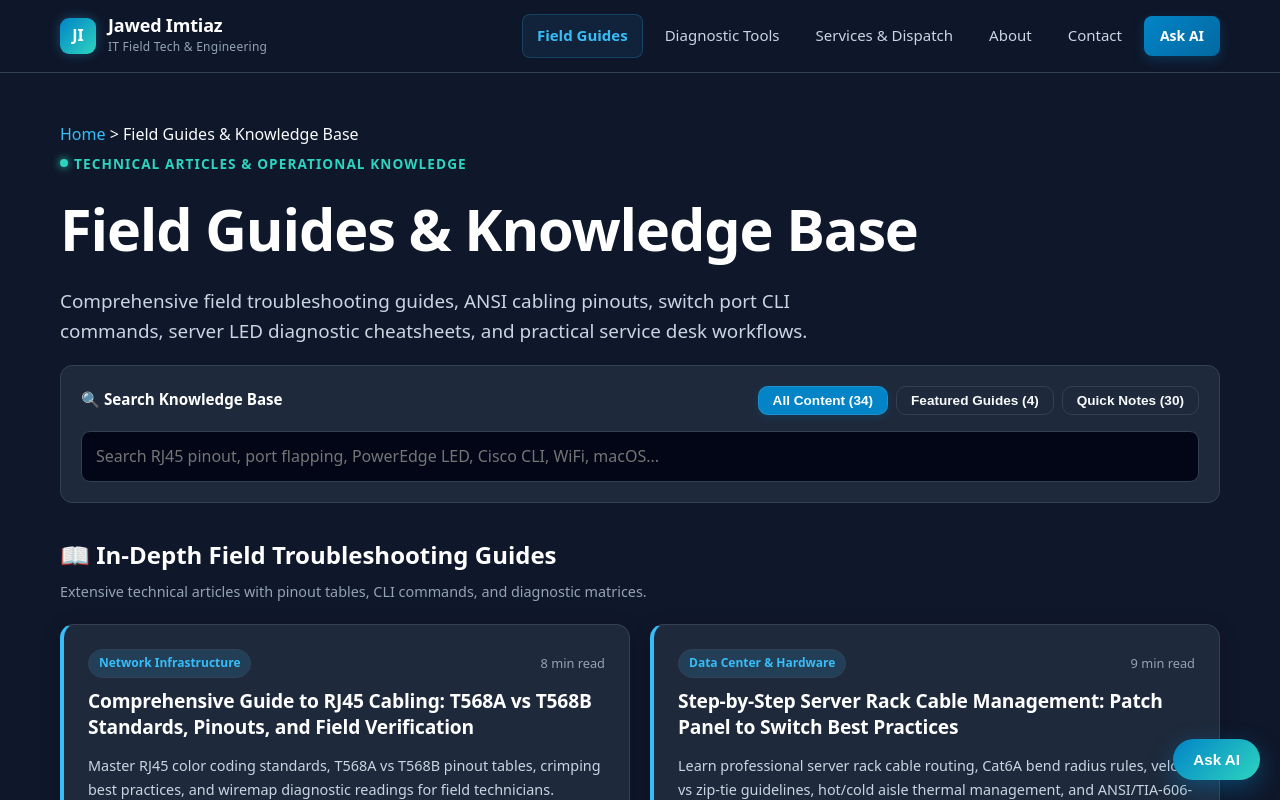
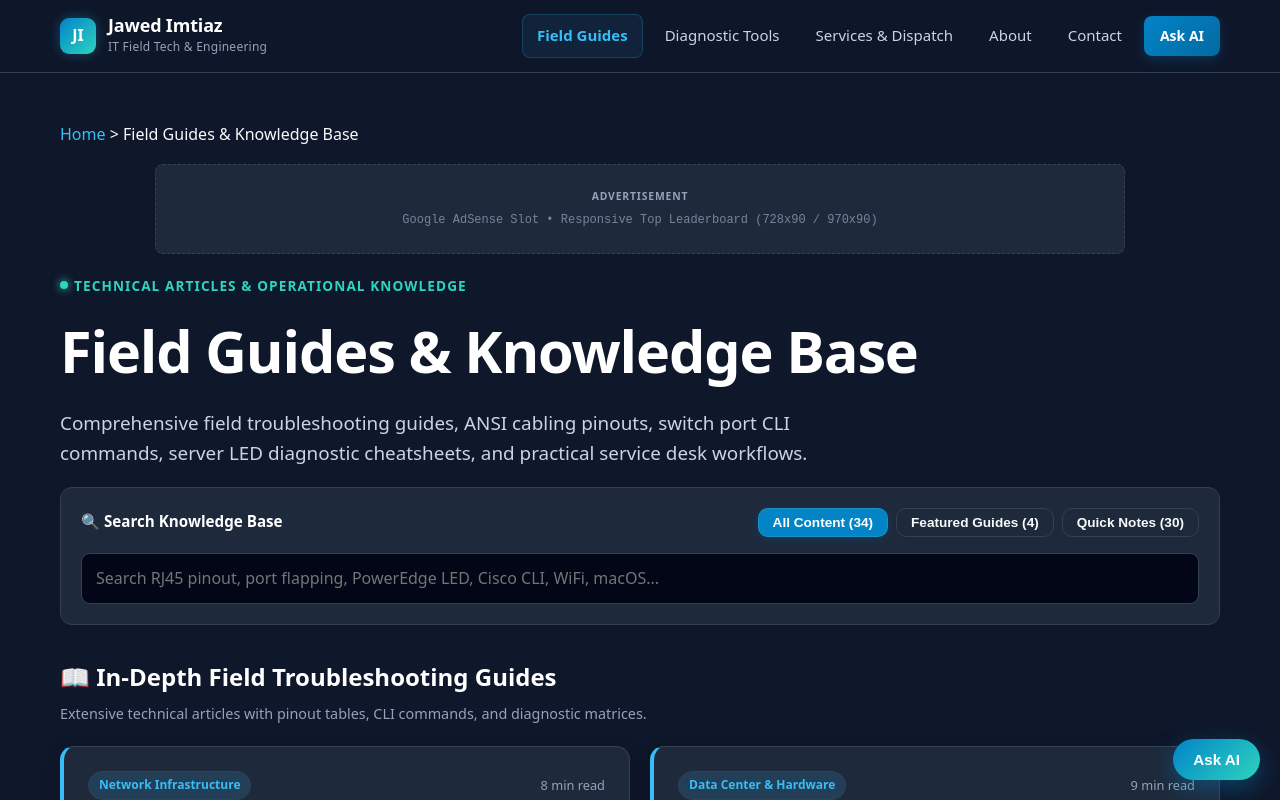
Before and after one commit to jawedimtiaz/jawed-website, a React (Vite) app: page /notes in a window 1280 px wide. Shown: the top 800 px of the page. Built offline with nearby package versions, Linux system fonts and the light colour scheme.

Commit message:
feat: add SEO components and ad unit placeholders
Implement `SeoHead` and `AdUnitPlaceholder` components to improve site discoverability and monetization. Integrated these into field guide pages and calculation tools to ensure consistent metadata and optimized ad placement.

```diff
--- /dev/null
+++ b/src/components/AdUnitPlaceholder.tsx
@@ -0,0 +1,97 @@
+import React from 'react';
+
+interface AdUnitProps {
+  slotType: 'top-leaderboard' | 'sidebar-unit' | 'in-feed';
+  label?: string;
+  style?: React.CSSProperties;
+}
+
+interface SlotConfig {
+  minHeight: string;
+  width?: string;
+  maxWidth?: string;
+  margin: string;
+  padding: string;
+  description: string;
+}
+
+export const AdUnitPlaceholder: React.FC<AdUnitProps> = ({ slotType, label = 'Advertisement', style }) => {
+  const configs: Record<'top-leaderboard' | 'sidebar-unit' | 'in-feed', SlotConfig> = {
+    'top-leaderboard': {
+      minHeight: '90px',
+      width: '100%',
+      maxWidth: '970px',
+      margin: '16px auto',
+      padding: '12px',
+      description: 'Responsive Top Leaderboard (728x90 / 970x90)',
+    },
+    'sidebar-unit': {
+      minHeight: '250px',
+      width: '100%',
+      maxWidth: '300px',
+      margin: '20px 0',
+      padding: '16px',
+      description: 'Sidebar Unit (300x250 Medium Rectangle / 300x600 Skyscraper)',
+    },
+    'in-feed': {
+      minHeight: '120px',
+      width: '100%',
+      maxWidth: '100%',
+      margin: '28px 0',
+      padding: '16px',
+      description: 'In-Feed Article Native Banner',
+    },
+  };
+
+  const config = configs[slotType];
+
+  return (
+    <div
+      className={`adsense-container adsense-${slotType}`}
+      style={{
+        minHeight: config.minHeight,
+        width: config.width,
+        maxWidth: config.maxWidth,
+        margin: config.margin,
+        padding: config.padding,
+        background: 'var(--surface)',
+        border: '1px dashed var(--line)',
+        borderRadius: '8px',
+        display: 'flex',
+        flexDirection: 'column',
+        alignItems: 'center',
+        justifyContent: 'center',
+        boxSizing: 'border-box',
+        overflow: 'hidden',
+        contentVisibility: 'auto',
+        containIntrinsicSize: `0 ${config.minHeight}`,
+        ...style,
+      }}
+      aria-label={`${label} Placeholder`}
+    >
+      <span
+        style={{
+          fontSize: '0.65rem',
+          fontWeight: 600,
+          color: 'var(--muted)',
+          textTransform: 'uppercase',
+          letterSpacing: '0.08em',
+          marginBottom: '4px',
+        }}
+      >
+        {label}
+      </span>
+      <span
+        style={{
+          fontSize: '0.75rem',
+          color: 'var(--muted)',
+          fontFamily: 'monospace',
+          textAlign: 'center',
+          opacity: 0.75,
+        }}
+      >
+        Google AdSense Slot • {config.description}
+      </span>
+    </div>
+  );
+};
--- /dev/null
+++ b/src/components/SeoHead.tsx
@@ -0,0 +1,65 @@
+import React, { useEffect } from 'react';
+
+interface SeoHeadProps {
+  title?: string;
+  description?: string;
+  ogType?: string;
+  ogImage?: string;
+  canonicalUrl?: string;
+}
+
+const DEFAULT_TITLE = 'Jawed Imtiaz — IT Support & Workplace Technology';
+const DEFAULT_DESC = 'Practical IT field guides, subnet calculators, server rack power calculators, and interactive IT service desk diagnostic tools.';
+
+export const SeoHead: React.FC<SeoHeadProps> = ({
+  title,
+  description,
+  ogType = 'article',
+  ogImage = 'https://jawed.co.in/assets/images/social-preview.png',
+  canonicalUrl,
+}) => {
+  useEffect(() => {
+    const fullTitle = title ? `${title} | Jawed Imtiaz` : DEFAULT_TITLE;
+    const fullDesc = description || DEFAULT_DESC;
+
+    // Update document title
+    document.title = fullTitle;
+
+    // Helper to update meta property or name
+    const updateMeta = (selector: string, content: string) => {
+      let el = document.querySelector<HTMLMetaElement>(selector);
+      if (!el) {
+        el = document.createElement('meta');
+        if (selector.startsWith('meta[name=')) {
+          const name = selector.match(/name="([^"]+)"/)?.[1];
+          if (name) el.setAttribute('name', name);
+        } else if (selector.startsWith('meta[property=')) {
+          const prop = selector.match(/property="([^"]+)"/)?.[1];
+          if (prop) el.setAttribute('property', prop);
+        }
+        document.head.appendChild(el);
+      }
+      el.setAttribute('content', content);
+    };
+
+    updateMeta('meta[name="description"]', fullDesc);
+    updateMeta('meta[property="og:title"]', fullTitle);
+    updateMeta('meta[property="og:description"]', fullDesc);
+    updateMeta('meta[property="og:type"]', ogType);
+    updateMeta('meta[property="og:image"]', ogImage);
+    updateMeta('meta[name="twitter:title"]', fullTitle);
+    updateMeta('meta[name="twitter:description"]', fullDesc);
+
+    if (canonicalUrl) {
+      let linkEl = document.querySelector<HTMLLinkElement>('link[rel="canonical"]');
+      if (!linkEl) {
+        linkEl = document.createElement('link');
+        linkEl.setAttribute('rel', 'canonical');
+        document.head.appendChild(linkEl);
+      }
+      linkEl.setAttribute('href', canonicalUrl);
+    }
+  }, [title, description, ogType, ogImage, canonicalUrl]);
+
+  return null;
+};
--- a/src/pages/FieldGuideDetailPage.tsx
+++ b/src/pages/FieldGuideDetailPage.tsx
@@ -1,6 +1,8 @@
 import React, { useState } from 'react';
 import { useParams, Link, Navigate } from 'react-router-dom';
 import { FIELD_GUIDES, FieldGuide } from '../data/fieldGuidesData';
+import { AdUnitPlaceholder } from '../components/AdUnitPlaceholder';
+import { SeoHead } from '../components/SeoHead';
 
 export const FieldGuideDetailPage: React.FC = () => {
   const { slug } = useParams<{ slug: string }>();
@@ -41,10 +43,19 @@ export const FieldGuideDetailPage: React.FC = () => {
 
   return (
     <main className="container page">
+      <SeoHead
+        title={guide.title}
+        description={guide.description}
+        canonicalUrl={currentUrl}
+      />
+
       {/* Breadcrumbs */}
       <nav className="breadcrumbs" aria-label="Breadcrumb">
         <Link to="/">Home</Link> &gt; <Link to="/field-guides">Field Guides</Link> &gt; <span>{guide.title}</span>
       </nav>
+
+      {/* Top Leaderboard Ad Unit (Zero CLS Reserved Container) */}
+      <AdUnitPlaceholder slotType="top-leaderboard" />
 
       <article className="field-guide-article">
         {/* Header Metadata */}
@@ -106,8 +117,11 @@ export const FieldGuideDetailPage: React.FC = () => {
               dangerouslySetInnerHTML={{ __html: guide.contentHtml }}
             />
 
+            {/* In-Feed Native Ad Unit */}
+            <AdUnitPlaceholder slotType="in-feed" />
+
             {/* Article Footer & Keywords */}
-            <div style={{ marginTop: '40px', paddingTop: '24px', borderTop: '1px solid var(--line)' }}>
+            <div style={{ marginTop: '24px', paddingTop: '24px', borderTop: '1px solid var(--line)' }}>
               <p style={{ fontSize: '0.85rem', color: 'var(--muted)', marginBottom: '12px' }}>
                 <strong>Keywords:</strong> {guide.keywords.join(' • ')}
               </p>
@@ -122,7 +136,7 @@ export const FieldGuideDetailPage: React.FC = () => {
             </div>
           </div>
 
-          {/* Sticky Table of Contents Sidebar */}
+          {/* Sticky Sidebar */}
           <aside className="article-sidebar" style={{ position: 'sticky', top: '90px' }}>
             <div className="card" style={{ padding: '20px', background: 'var(--surface)', border: '1px solid var(--line)' }}>
               <h3 style={{ fontSize: '1.05rem', margin: '0 0 14px', color: 'var(--text-heading)', borderBottom: '1px solid var(--line)', paddingBottom: '8px' }}>
@@ -155,6 +169,9 @@ export const FieldGuideDetailPage: React.FC = () => {
                 Book IT Dispatch →
               </Link>
             </div>
+
+            {/* Sidebar Skyscraper / Rectangle Ad Unit */}
+            <AdUnitPlaceholder slotType="sidebar-unit" />
           </aside>
         </div>
 
--- a/src/pages/NotesListPage.tsx
+++ b/src/pages/NotesListPage.tsx
@@ -2,6 +2,7 @@ import React, { useState } from 'react';
 import { Link } from 'react-router-dom';
 import notesData from '../data/notesData.json';
 import { FIELD_GUIDES } from '../data/fieldGuidesData';
+import { AdUnitPlaceholder } from '../components/AdUnitPlaceholder';
 
 export const NotesListPage: React.FC = () => {
   const [searchTerm, setSearchTerm] = useState('');
@@ -26,6 +27,9 @@ export const NotesListPage: React.FC = () => {
       <nav className="breadcrumbs" aria-label="Breadcrumb">
         <Link to="/">Home</Link> &gt; <span>Field Guides &amp; Knowledge Base</span>
       </nav>
+
+      {/* Top Leaderboard Ad Slot */}
+      <AdUnitPlaceholder slotType="top-leaderboard" />
 
       <p className="eyebrow">Technical Articles &amp; Operational Knowledge</p>
       <h1>Field Guides &amp; Knowledge Base</h1>
--- a/src/tools/Ipv4SubnetCalculator.tsx
+++ b/src/tools/Ipv4SubnetCalculator.tsx
@@ -1,5 +1,7 @@
 import React, { useState, useMemo } from 'react';
 import { Link } from 'react-router-dom';
+import { AdUnitPlaceholder } from '../components/AdUnitPlaceholder';
+import { SeoHead } from '../components/SeoHead';
 
 interface SubnetOption {
   cidr: number;
@@ -155,9 +157,17 @@ export const Ipv4SubnetCalculator: React.FC = () => {
 
   return (
     <main className="container page">
+      <SeoHead
+        title="IPv4 Subnet & CIDR Calculator"
+        description="Interactive IPv4 subnetting tool to calculate network addresses, usable host ranges, broadcast IDs, wildcard masks, and binary octets."
+      />
+
       <nav className="breadcrumbs" aria-label="Breadcrumb">
         <Link to="/">Home</Link> &gt; <Link to="/tools">Tools</Link> &gt; <span>IPv4 Subnet &amp; CIDR Calculator</span>
       </nav>
+
+      {/* Top Leaderboard Ad Unit */}
+      <AdUnitPlaceholder slotType="top-leaderboard" />
 
       <p className="eyebrow">Diagnostic Tool — Network Engineering</p>
       <h1>IPv4 Subnet &amp; CIDR Calculator</h1>
--- a/src/tools/ServerRackPowerBtuCalculator.tsx
+++ b/src/tools/ServerRackPowerBtuCalculator.tsx
@@ -1,5 +1,7 @@
 import React, { useState, useMemo } from 'react';
 import { Link } from 'react-router-dom';
+import { AdUnitPlaceholder } from '../components/AdUnitPlaceholder';
+import { SeoHead } from '../components/SeoHead';
 
 interface DeviceItem {
   id: string;
@@ -122,9 +124,17 @@ export const ServerRackPowerBtuCalculator: React.FC = () => {
 
   return (
     <main className="container page">
+      <SeoHead
+        title="Server Rack Power & BTU Calculator"
+        description="Calculate server equipment electrical draw (Watts/Amps), NEC 80% circuit derating, thermal heat dissipation in BTU/hr, and HVAC cooling capacity in Tons."
+      />
+
       <nav className="breadcrumbs" aria-label="Breadcrumb">
         <Link to="/">Home</Link> &gt; <Link to="/tools">Tools</Link> &gt; <span>Server Rack Power &amp; BTU Calculator</span>
       </nav>
+
+      {/* Top Leaderboard Ad Unit */}
+      <AdUnitPlaceholder slotType="top-leaderboard" />
 
       <p className="eyebrow">Diagnostic Tool — Data Center Infrastructure</p>
       <h1>Server Rack Power &amp; BTU Calculator</h1>
```
